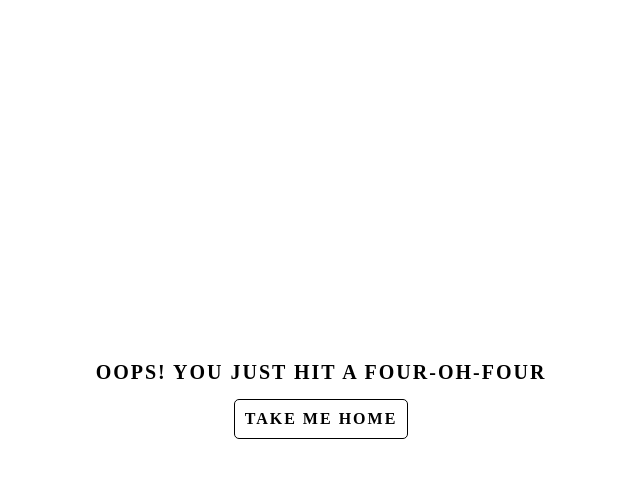
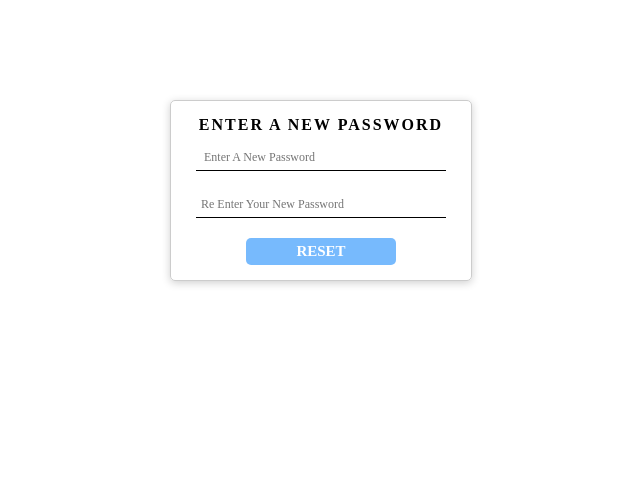
Before and after one commit to Axn-Switch/TimothysProjectX, a Vue app: page /account/passwordreset in a window 1280 px wide. Shown: the top 478 px of the page, without its empty margins (319-959 px from the left). Built offline with nearby package versions, Linux system fonts and the light colour scheme; a web font is replaced by a local one.

Commit message:
several changes made and extra views added

```diff
--- a/src/router/index.js
+++ b/src/router/index.js
@@ -7,6 +7,8 @@ import signup from '@/views/signup'
 import users from '@/views/users'
 import userhome from '@/views/userhome'
 import watch from '@/views/watch'
+import adminsecurelogin from '@/views/adminsecurelogin'
+import passwordreset from '@/views/passwordreset'
 import { createRouter, createWebHistory } from 'vue-router'
 
 const routes = [
@@ -51,6 +53,16 @@ const routes = [
 		name: 'watch',
 		component: watch,
 	},
+	{
+		path: '/account/adminsecurelogin',
+		name: 'adminsecurelogin',
+		component: adminsecurelogin,
+	},
+	{
+		path: '/account/passwordreset',
+		name: 'passwordreset',
+		component: passwordreset,
+	},
 
 	// catch all unregistered routes
 	{
--- a/src/views/Notfound.vue
+++ b/src/views/Notfound.vue
@@ -5,7 +5,7 @@
 	</div>
 </template>
 
-<style scope>
+<style scoped>
 	.container {
 		height: 100vh;
 		display: flex;
--- /dev/null
+++ b/src/views/adminsecurelogin.vue
@@ -0,0 +1,96 @@
+<template>
+	<div class="container">
+		<div class="wrapper">
+			<span class="logo">Admin Secure Login Portal</span>
+			<form @submit.prevent.trim="login">
+				<div class="input-field">
+					<input type="text" placeholder=" username" v-model="username" required />
+				</div>
+				<div class="input-field">
+					<input type="password" placeholder=" password" v-model="password" required />
+				</div>
+				<div class="button">
+					<button type="submit">login</button>
+				</div>
+			</form>
+		</div>
+	</div>
+</template>
+
+<script setup>
+	import axios from 'axios'
+	import { ref } from 'vue'
+	import { useRouter } from 'vue-router'
+
+	const username = ref('')
+	const password = ref('')
+	const BaseUrl = ref(`http://localhost:5000/users`)
+	const router = useRouter()
+
+	const login = async () => {
+		await axios
+			.get(`${BaseUrl.value}?username=${username.value}&password=${password.value}`)
+			.then((response) => {
+				console.log(response.data[0].role)
+				if (response.data[0].role === 'admin') {
+					router.push('/account/broadcasts')
+				} else {
+					router.push('/account/userhome')
+				}
+			})
+			.catch(() => alert('username or password incorrect'))
+	}
+</script>
+
+<style scoped>
+	.container {
+		display: flex;
+		justify-content: center;
+	}
+	.wrapper {
+		min-width: fit-content;
+		border: 1px solid #ccc;
+		text-align: center;
+		border-radius: 5px;
+		margin-top: 100px;
+		padding: 15px;
+		box-shadow: 0 2px 8px rgba(0, 0, 0, 0.194);
+	}
+	.logo {
+		letter-spacing: 2px;
+		text-transform: uppercase;
+		font-weight: bold;
+		font-size: 16px;
+	}
+	.input-field {
+		padding: 10px;
+	}
+	.input-field input {
+		width: 250px;
+		padding: 5px;
+		border: 0;
+		border-bottom: 1px solid;
+		outline: 0;
+	}
+
+	.input-field input::placeholder {
+		text-transform: capitalize;
+		font-size: 12px;
+	}
+	button {
+		margin-top: 10px;
+		padding: 5px 50px;
+		cursor: pointer;
+		font-size: 15px;
+		font-weight: bold;
+		text-transform: uppercase;
+		background: rgba(79, 166, 253, 0.767);
+		border: none;
+		border-radius: 5px;
+		color: #fff;
+	}
+
+	button:hover {
+		background-color: blue;
+	}
+</style>
--- /dev/null
+++ b/src/views/passwordreset.vue
@@ -0,0 +1,96 @@
+<template>
+	<div class="container">
+		<div class="wrapper">
+			<span class="logo">Enter a new password</span>
+			<form @submit.prevent.trim="reset">
+				<div class="input-field">
+					<input type="text" placeholder=" enter a new password" v-model="passcheck" required />
+				</div>
+				<div class="input-field">
+					<input type="password" placeholder="re enter your new password" v-model="passcheck2" required />
+				</div>
+				<div class="button">
+					<button type="submit">reset</button>
+				</div>
+			</form>
+		</div>
+	</div>
+</template>
+
+<script setup>
+	import axios from 'axios'
+	import { ref } from 'vue'
+	import { useRouter } from 'vue-router'
+
+	const username = ref('')
+	const password = ref('')
+	const BaseUrl = ref(`http://localhost:5000/users`)
+	const router = useRouter()
+
+	const login = async () => {
+		await axios
+			.get(`${BaseUrl.value}?username=${username.value}&password=${password.value}`)
+			.then((response) => {
+				console.log(response.data[0].role)
+				if (response.data[0].role === 'admin') {
+					router.push('/account/broadcasts')
+				} else {
+					router.push('/account/userhome')
+				}
+			})
+			.catch(() => alert('username or password incorrect'))
+	}
+</script>
+
+<style scoped>
+	.container {
+		display: flex;
+		justify-content: center;
+	}
+	.wrapper {
+		min-width: fit-content;
+		border: 1px solid #ccc;
+		text-align: center;
+		border-radius: 5px;
+		margin-top: 100px;
+		padding: 15px;
+		box-shadow: 0 2px 8px rgba(0, 0, 0, 0.194);
+	}
+	.logo {
+		letter-spacing: 2px;
+		text-transform: uppercase;
+		font-weight: bold;
+		font-size: 16px;
+	}
+	.input-field {
+		padding: 10px;
+	}
+	.input-field input {
+		width: 250px;
+		padding: 5px;
+		border: 0;
+		border-bottom: 1px solid;
+		outline: 0;
+	}
+
+	.input-field input::placeholder {
+		text-transform: capitalize;
+		font-size: 12px;
+	}
+	button {
+		margin-top: 10px;
+		padding: 5px 50px;
+		cursor: pointer;
+		font-size: 15px;
+		font-weight: bold;
+		text-transform: uppercase;
+		background: rgba(79, 166, 253, 0.767);
+		border: none;
+		border-radius: 5px;
+		color: #fff;
+	}
+
+	button:hover {
+		background-color: blue;
+	}
+</style>
```
